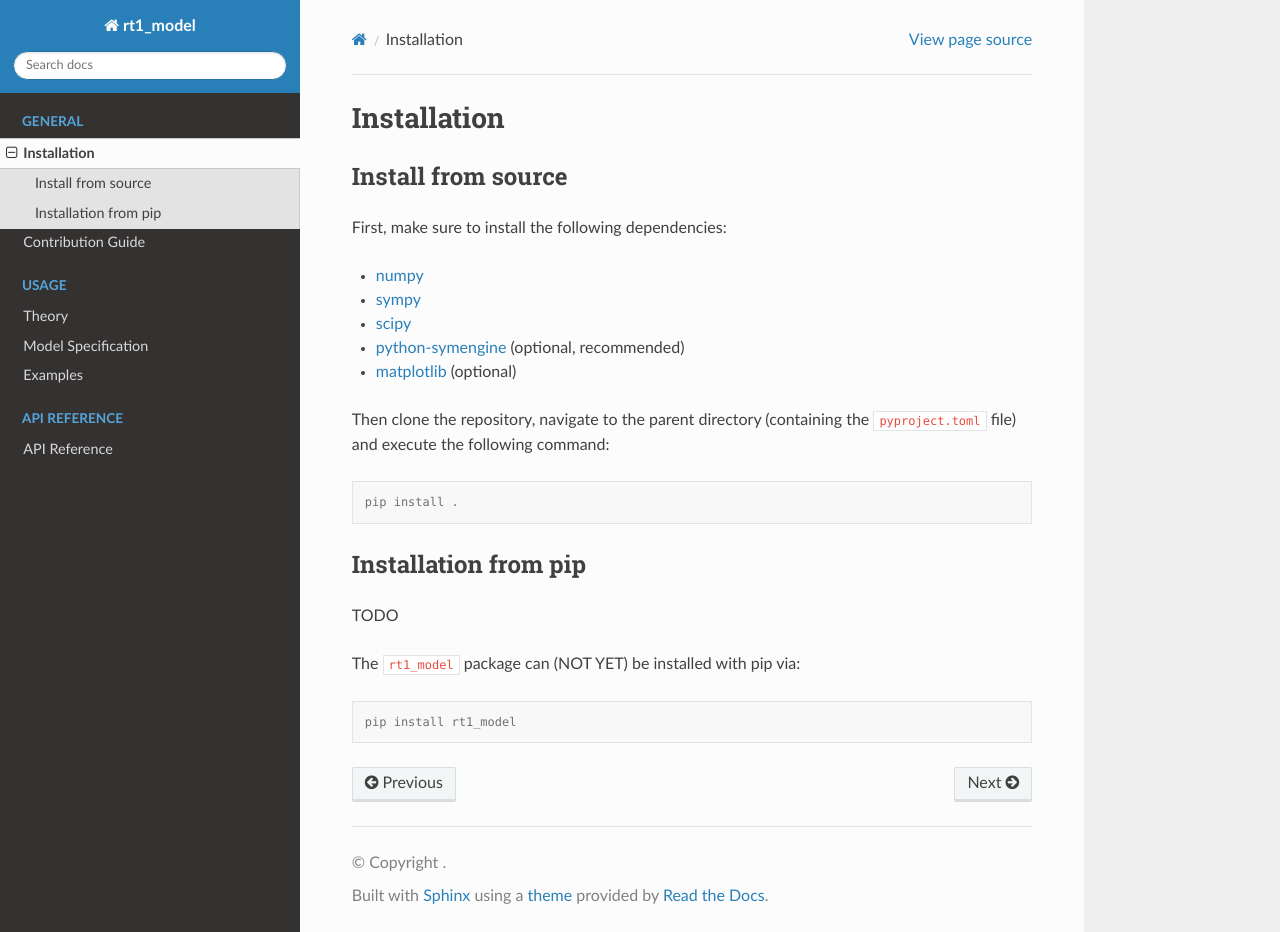
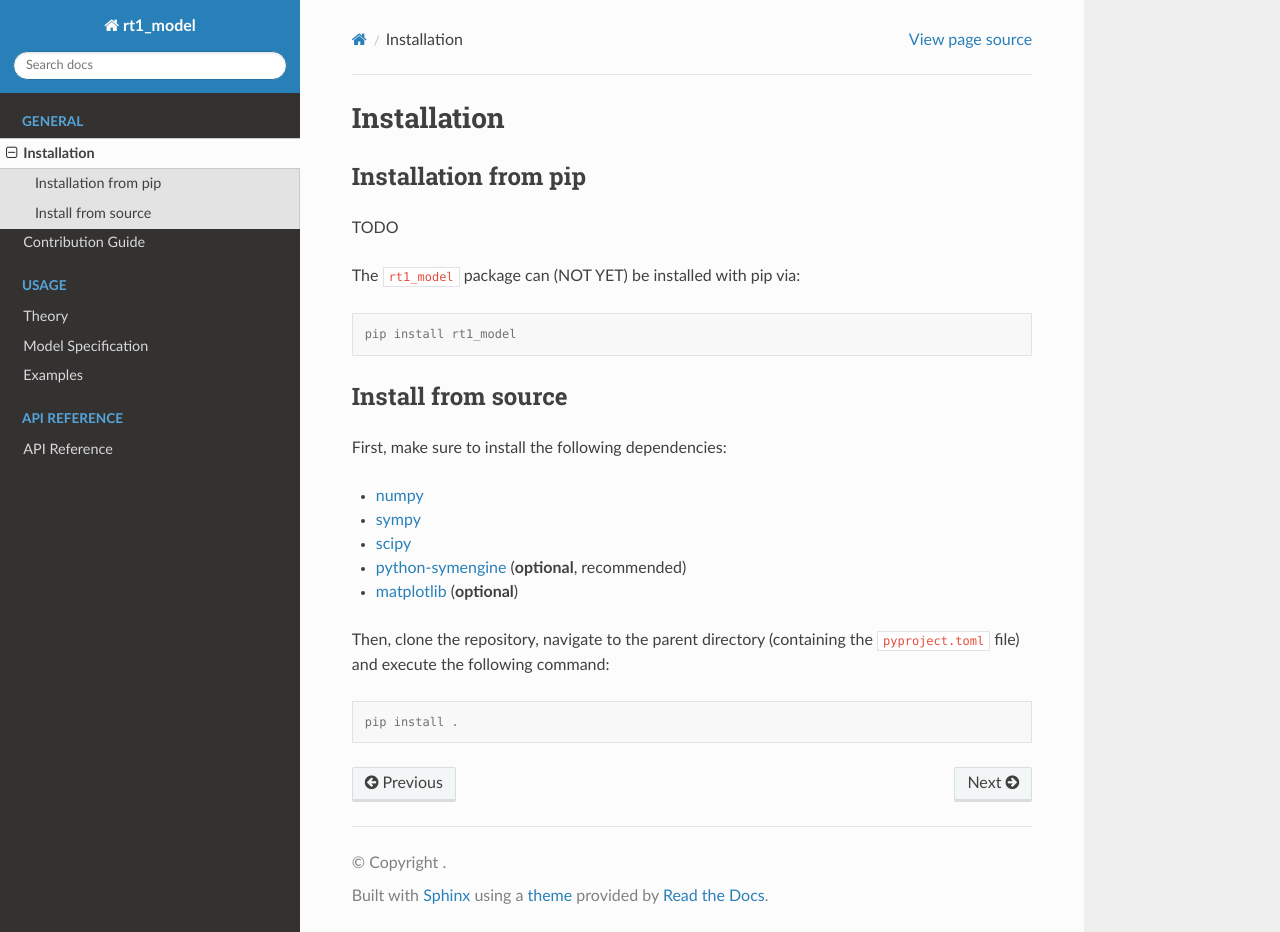
Before and after one commit to TUW-GEO/rt1_model, a Sphinx documentation site: the page built from docs/installation.rst, in a window 1280 px wide and 932 px high. Built offline with Sphinx 7.4.7 and the Read the Docs theme 2.0.0, drawn with Linux system fonts in a browser that asks for light colours; pages that are not in the unit, such as notebooks, are missing from menus; some of the changed lines change nothing that is shown.

Commit message:
update docs

```diff
--- a/docs/installation.rst
+++ b/docs/installation.rst
@@ -1,24 +1,5 @@
 Installation
 ------------
-
-Install from source
-~~~~~~~~~~~~~~~~~~~
-
-First, make sure to install the following dependencies:
-
-- `numpy <https://numpy.org/>`_
-- `sympy <https://www.sympy.org/en/index.html>`_
-- `scipy <https://scipy.org/>`_
-- `python-symengine <https://github.com/symengine/symengine.py>`_ (optional, recommended)
-- `matplotlib <https://matplotlib.org/>`_ (optional)
-
-Then clone the repository, navigate to the parent directory (containing the ``pyproject.toml`` file)
-and execute the following command:
-
-.. code-block:: console
-
-   pip install .
-
 
 Installation from pip
 ~~~~~~~~~~~~~~~~~~~~~
@@ -30,3 +11,22 @@ The ``rt1_model`` package can (NOT YET) be installed with pip via:
 .. code-block:: console
 
    pip install rt1_model
+
+
+Install from source
+~~~~~~~~~~~~~~~~~~~
+
+First, make sure to install the following dependencies:
+
+- `numpy <https://numpy.org/>`_
+- `sympy <https://www.sympy.org/en/index.html>`_
+- `scipy <https://scipy.org/>`_
+- `python-symengine <https://github.com/symengine/symengine.py>`_ (**optional**, recommended)
+- `matplotlib <https://matplotlib.org/>`_ (**optional**)
+
+Then, clone the repository, navigate to the parent directory (containing the ``pyproject.toml`` file)
+and execute the following command:
+
+.. code-block:: console
+
+   pip install .
```
